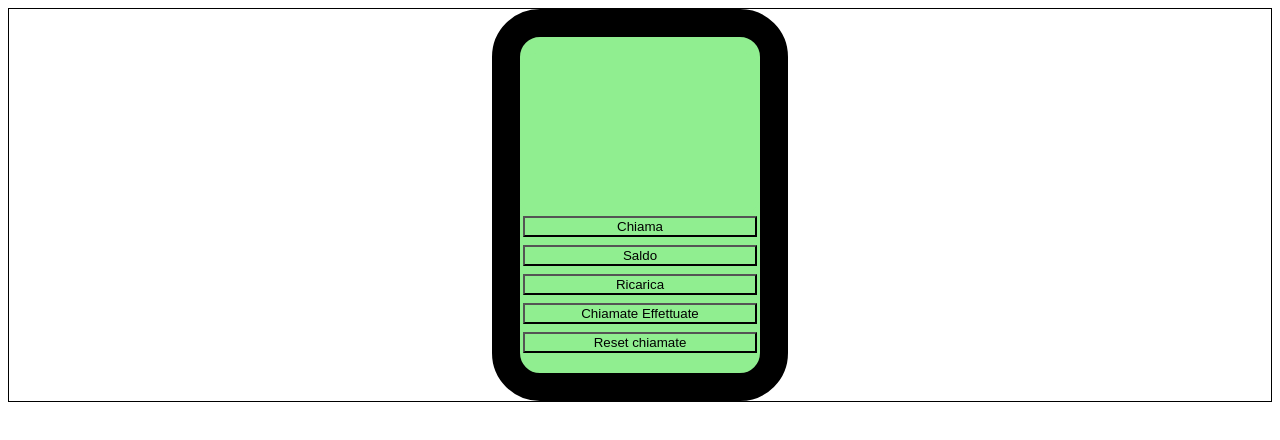
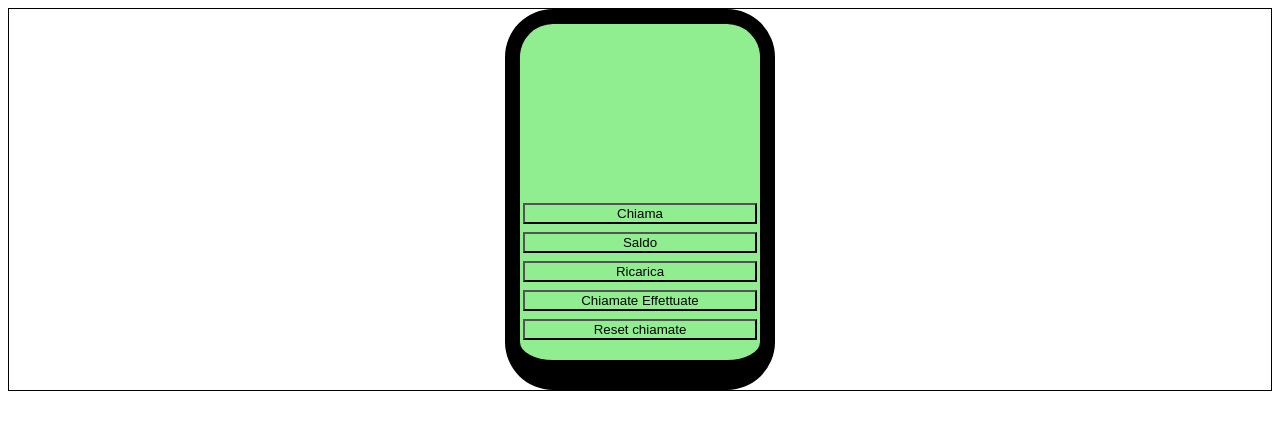
Before and after one commit to gigijeskai/u3-w1-d5-test-typescript, a website: page index.html in a window 1280 px wide. Drawn offline with Linux system fonts and the light colour scheme.

Commit message:
consegna

```diff
--- a/assets/scss/style.scss
+++ b/assets/scss/style.scss
@@ -3,13 +3,14 @@
     margin: 0 auto;
 }
 .smartphone {
-    border: solid 28px black;
+    border: solid 15px black;
     margin: 0 auto;
     width: 15rem;
     height: 21rem;
     border-radius: 3rem;
     background-color: lightgreen;
     overflow: hidden;
+    border-bottom: solid 30px black;
 }
 
 .display {
```
Also changed, not shown: assets/css/style.css.
